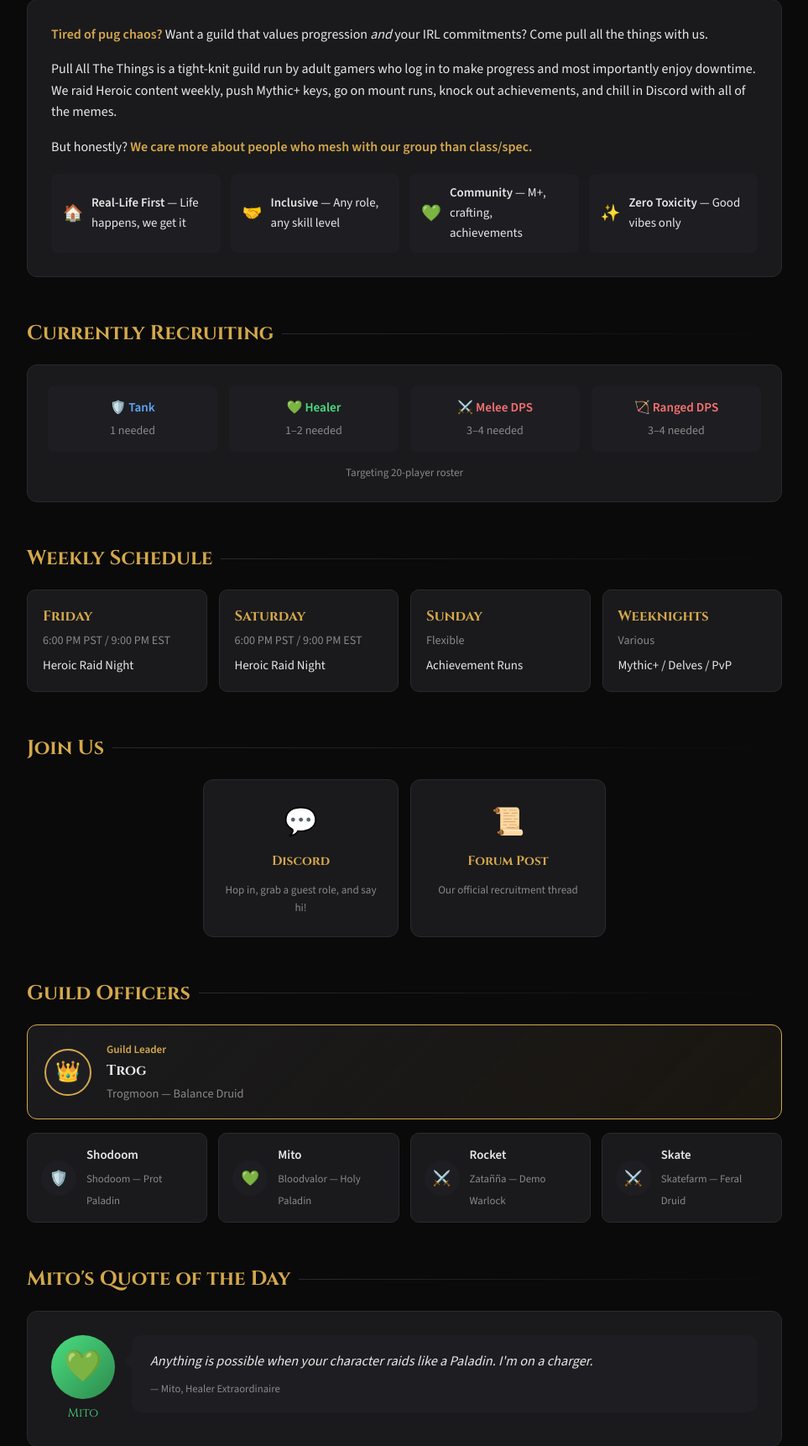
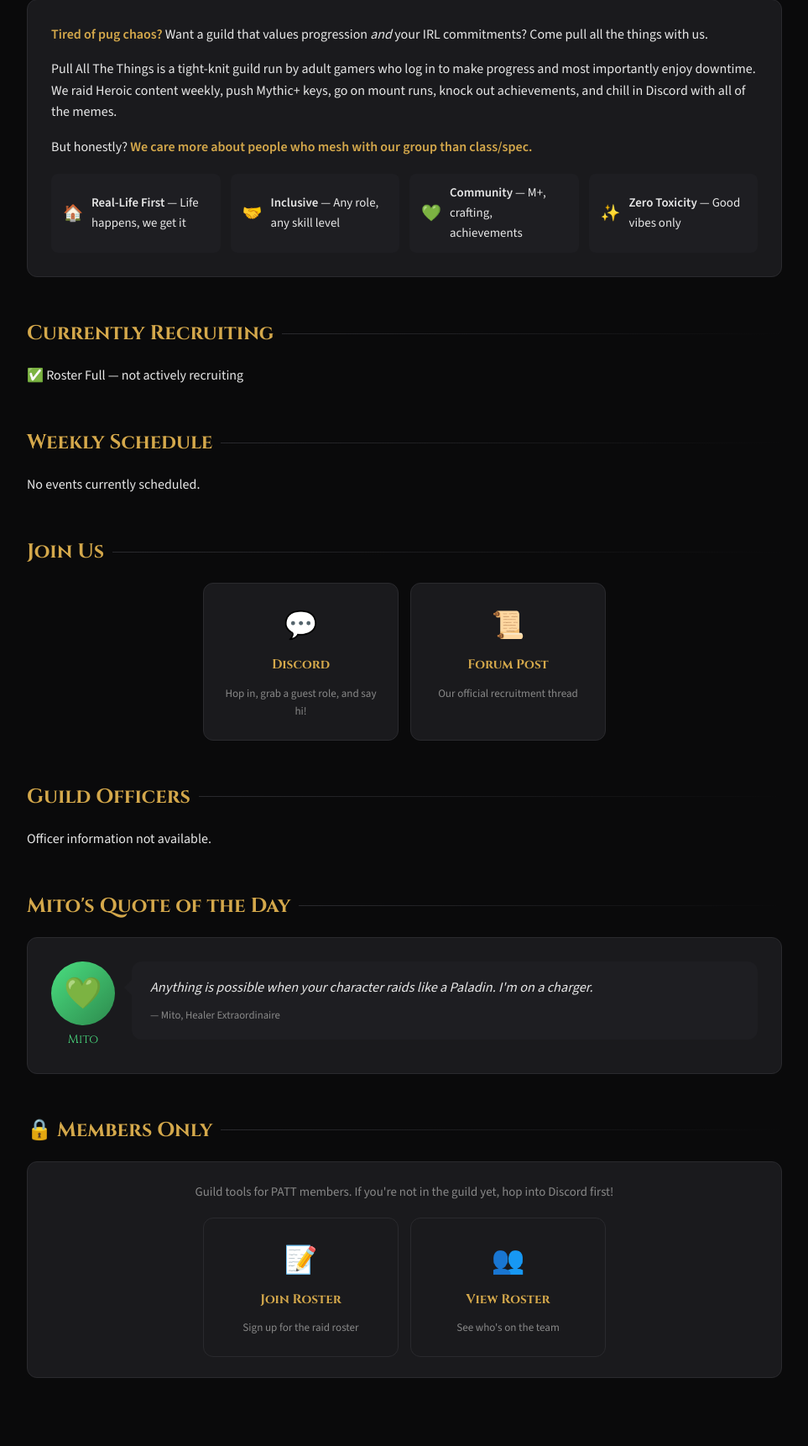
Before and after one commit to Shadowedvaca/PullAllTheThings-site, a FastAPI app: template src/patt/templates/public/index.html in a window 1280 px wide. Shown: the part 539-2261 px from the top of the page at 84% size, without its empty margins (158-1121 px from the left). Run offline with FastAPI, Linux system fonts and the light colour scheme; the template is opened without the code that fills it, so the values that code supplies are empty; parts of the project's set-up code (start-up, migrations or seed data) failed here and were passed over.

Commit message:
feat: phase 3.2 — index page revamp with live DB data
Replace hardcoded officers, recruiting, and schedule sections with live
data from the database. Officers loaded from players with rank >= 4,
recruiting needs computed from role counts vs targets, and weekly
schedule pulled from recurring_events (display_on_public=TRUE).
Also updates Members Only links from .html statics to /roster.

Co-Authored-By: Claude Sonnet 4.6 <noreply@anthropic.com>

```diff
--- a/src/patt/pages/public_pages.py
+++ b/src/patt/pages/public_pages.py
@@ -1,19 +1,149 @@
 """Public page routes: landing page."""
 
 import logging
+from typing import Any
 
 from fastapi import APIRouter, Depends, Request
 from fastapi.responses import HTMLResponse
-from sqlalchemy import func, select
+from sqlalchemy import func, select, text
+from sqlalchemy.orm import joinedload
 
 from patt.deps import get_db, get_page_member
 from patt.services import campaign_service
 from patt.templating import templates
-from sv_common.db.models import Player, MitoQuote, MitoTitle
+from sv_common.db.models import (
+    GuildRank,
+    Player,
+    MitoQuote,
+    MitoTitle,
+    RecurringEvent,
+    Specialization,
+)
 
 logger = logging.getLogger(__name__)
 
 router = APIRouter(tags=["public-pages"])
+
+# ---------------------------------------------------------------------------
+# Constants
+# ---------------------------------------------------------------------------
+
+ROLE_TARGETS = {
+    "Tank": 2,
+    "Healer": 4,
+    "Melee DPS": 6,
+    "Ranged DPS": 6,
+}
+
+CLASS_EMOJIS = {
+    "Druid": "🌿",
+    "Paladin": "⚔️",
+    "Warlock": "👁️",
+    "Priest": "✨",
+    "Mage": "🔮",
+    "Hunter": "🏹",
+    "Warrior": "⚔️",
+    "Shaman": "⚡",
+    "Monk": "☯️",
+    "Death Knight": "💀",
+    "Demon Hunter": "🦅",
+    "Evoker": "🐉",
+    "Rogue": "🗡️",
+}
+
+ROLE_EMOJIS = {
+    "Tank": "🛡️",
+    "Healer": "💚",
+    "Melee DPS": "⚔️",
+    "Ranged DPS": "🏹",
+}
+
+DAY_NAMES = ["Monday", "Tuesday", "Wednesday", "Thursday", "Friday", "Saturday", "Sunday"]
+
+
+# ---------------------------------------------------------------------------
+# Helper queries
+# ---------------------------------------------------------------------------
+
+
+async def _get_officers(db) -> list[dict[str, Any]]:
+    """Query officers (guild_rank.level >= 4), eagerly load char + class + spec."""
+    result = await db.execute(
+        select(Player)
+        .join(GuildRank, Player.guild_rank_id == GuildRank.id)
+        .where(GuildRank.level >= 4, Player.is_active == True)
+        .order_by(GuildRank.level.desc(), Player.display_name.asc())
+        .options(
+            joinedload(Player.guild_rank),
+            joinedload(Player.main_character).joinedload("wow_class"),
+            joinedload(Player.main_character).joinedload("active_spec"),
+        )
+    )
+    players = result.unique().scalars().all()
+
+    officers = []
+    for p in players:
+        char = p.main_character
+        class_name = char.wow_class.name if (char and char.wow_class) else None
+        class_color = (
+            f"#{char.wow_class.color_hex}" if (char and char.wow_class and char.wow_class.color_hex) else "#d4a84b"
+        )
+        armory_url = None
+        if char:
+            armory_url = (
+                f"https://worldofwarcraft.blizzard.com/en-us/character/us"
+                f"/{char.realm_slug}/{char.character_name.lower()}"
+            )
+        officers.append(
+            {
+                "display_name": p.display_name,
+                "guild_rank": p.guild_rank,
+                "main_character": char,
+                "class_emoji": CLASS_EMOJIS.get(class_name, "⚔️") if class_name else "⚔️",
+                "class_color": class_color,
+                "armory_url": armory_url,
+            }
+        )
+    return officers
+
+
+async def _get_recruiting_needs(db) -> dict[str, int]:
+    """Count active roster players by main role vs targets; return roles where count < target."""
+    rows = await db.execute(
+        text(
+            """
+            SELECT r.name AS role_name, COUNT(p.id) AS cnt
+            FROM guild_identity.players p
+            JOIN guild_identity.specializations s ON p.main_spec_id = s.id
+            JOIN guild_identity.roles r ON s.default_role_id = r.id
+            WHERE p.is_active = TRUE AND p.main_character_id IS NOT NULL
+            GROUP BY r.name
+            """
+        )
+    )
+    current_counts: dict[str, int] = {row.role_name: row.cnt for row in rows}
+
+    needs = {}
+    for role, target in ROLE_TARGETS.items():
+        current = current_counts.get(role, 0)
+        if current < target:
+            needs[role] = target - current
+    return needs
+
+
+async def _get_event_days(db) -> list[RecurringEvent]:
+    """Load public-visible active recurring events, ordered by day_of_week."""
+    result = await db.execute(
+        select(RecurringEvent)
+        .where(RecurringEvent.display_on_public == True, RecurringEvent.is_active == True)
+        .order_by(RecurringEvent.day_of_week.asc())
+    )
+    return result.scalars().all()
+
+
+# ---------------------------------------------------------------------------
+# Route helpers
+# ---------------------------------------------------------------------------
 
 
 def _rank_level(member: Player | None) -> int:
@@ -60,6 +190,23 @@ async def landing_page(
     except Exception:
         logger.warning("Could not load Mito quote/title from DB", exc_info=True)
 
+    # Load dynamic index data
+    officers = []
+    recruiting_needs: dict[str, int] = {}
+    event_days = []
+    try:
+        officers = await _get_officers(db)
+    except Exception:
+        logger.warning("Could not load officers from DB", exc_info=True)
+    try:
+        recruiting_needs = await _get_recruiting_needs(db)
+    except Exception:
+        logger.warning("Could not load recruiting needs from DB", exc_info=True)
+    try:
+        event_days = await _get_event_days(db)
+    except Exception:
+        logger.warning("Could not load event days from DB", exc_info=True)
+
     ctx = {
         "request": request,
         "current_member": current_member,
@@ -68,5 +215,11 @@ async def landing_page(
         "closed_campaigns": closed_campaigns,
         "mito_quote": mito_quote,
         "mito_title": mito_title,
+        "officers": officers,
+        "recruiting_needs": recruiting_needs,
+        "event_days": event_days,
+        "class_emojis": CLASS_EMOJIS,
+        "role_emojis": ROLE_EMOJIS,
+        "day_names": DAY_NAMES,
     }
     return templates.TemplateResponse("public/index.html", ctx)
--- a/src/patt/templates/public/index.html
+++ b/src/patt/templates/public/index.html
@@ -100,54 +100,38 @@
 {# ── Currently Recruiting ── #}
 <section class="lp-section">
     <h2 class="lp-section-title">Currently Recruiting</h2>
+    {% if recruiting_needs %}
     <div class="lp-needs">
         <div class="lp-needs-grid">
-            <div class="lp-need-item" id="need-tank">
-                <div class="lp-need-role role-tank">🛡️ Tank</div>
-                <div class="lp-need-count" id="need-tank-count">Loading…</div>
+            {% for role, needed in recruiting_needs.items() %}
+            <div class="lp-need-item high-need">
+                <div class="lp-need-role role-{{ role | lower | replace(' ', '-') }}">{{ role_emojis[role] }} {{ role }}</div>
+                <div class="lp-need-count">{{ needed }} needed</div>
             </div>
-            <div class="lp-need-item" id="need-healer">
-                <div class="lp-need-role role-healer">💚 Healer</div>
-                <div class="lp-need-count" id="need-healer-count">Loading…</div>
-            </div>
-            <div class="lp-need-item" id="need-melee">
-                <div class="lp-need-role role-dps">⚔️ Melee DPS</div>
-                <div class="lp-need-count" id="need-melee-count">Loading…</div>
-            </div>
-            <div class="lp-need-item" id="need-ranged">
-                <div class="lp-need-role role-dps">🏹 Ranged DPS</div>
-                <div class="lp-need-count" id="need-ranged-count">Loading…</div>
-            </div>
+            {% endfor %}
         </div>
-        <p class="lp-needs-note" id="needsNote">Targeting 20-player roster</p>
     </div>
+    {% else %}
+    <p class="roster-full">✅ Roster Full — not actively recruiting</p>
+    {% endif %}
 </section>
 
 {# ── Weekly Schedule ── #}
 <section class="lp-section">
     <h2 class="lp-section-title">Weekly Schedule</h2>
+    {% if event_days %}
     <div class="lp-schedule">
+        {% for event in event_days %}
         <div class="lp-sched-item">
-            <div class="lp-sched-day">Friday</div>
-            <div class="lp-sched-time">6:00 PM PST / 9:00 PM EST</div>
-            <div class="lp-sched-desc">Heroic Raid Night</div>
+            <div class="lp-sched-day">{{ day_names[event.day_of_week] }}</div>
+            <div class="lp-sched-time">{{ event.default_start_time.strftime('%I:%M %p') }} EST</div>
+            <div class="lp-sched-desc">{{ event.label }}</div>
         </div>
-        <div class="lp-sched-item">
-            <div class="lp-sched-day">Saturday</div>
-            <div class="lp-sched-time">6:00 PM PST / 9:00 PM EST</div>
-            <div class="lp-sched-desc">Heroic Raid Night</div>
-        </div>
-        <div class="lp-sched-item">
-            <div class="lp-sched-day">Sunday</div>
-            <div class="lp-sched-time">Flexible</div>
-            <div class="lp-sched-desc">Achievement Runs</div>
-        </div>
-        <div class="lp-sched-item">
-            <div class="lp-sched-day">Weeknights</div>
-            <div class="lp-sched-time">Various</div>
-            <div class="lp-sched-desc">Mythic+ / Delves / PvP</div>
-        </div>
+        {% endfor %}
     </div>
+    {% else %}
+    <p class="no-schedule">No events currently scheduled.</p>
+    {% endif %}
 </section>
 
 {# ── Join Us ── #}
@@ -170,64 +154,35 @@
 {# ── Guild Officers ── #}
 <section class="lp-section">
     <h2 class="lp-section-title">Guild Officers</h2>
-    <div class="lp-gl-card">
-        <div class="lp-gl-avatar">👑</div>
-        <div>
-            <div class="lp-gl-rank">Guild Leader</div>
-            <div class="lp-gl-name">Trog</div>
-            <div class="lp-gl-char">
-                <a href="https://worldofwarcraft.blizzard.com/en-us/character/us/senjin/trogmoon" target="_blank" rel="noopener" class="role-dps">
-                    Trogmoon — Balance Druid
-                </a>
+    {% if officers %}
+    <div class="lp-officers">
+        {% for officer in officers %}
+        <div class="lp-officer-card{% if officer.guild_rank.level == 5 %} lp-gl-card{% endif %}">
+            <div class="lp-officer-avatar">
+                {% if officer.guild_rank.level == 5 %}👑{% else %}{{ officer.class_emoji }}{% endif %}
+            </div>
+            <div>
+                {% if officer.guild_rank.level == 5 %}
+                <div class="lp-gl-rank">Guild Leader</div>
+                {% else %}
+                <div class="lp-officer-rank">{{ officer.guild_rank.name }}</div>
+                {% endif %}
+                <div class="lp-officer-name">{{ officer.display_name }}</div>
+                {% if officer.main_character %}
+                <div class="lp-officer-char">
+                    <a href="{{ officer.armory_url }}" target="_blank" rel="noopener"
+                       style="color: {{ officer.class_color }}">
+                        {{ officer.main_character.character_name }}{% if officer.main_character.active_spec %} — {{ officer.main_character.active_spec.name }}{% endif %}
+                    </a>
+                </div>
+                {% endif %}
             </div>
         </div>
+        {% endfor %}
     </div>
-    <div class="lp-officers">
-        <div class="lp-officer-card">
-            <div class="lp-officer-avatar">🛡️</div>
-            <div>
-                <div class="lp-officer-name">Shodoom</div>
-                <div class="lp-officer-char">
-                    <a href="https://worldofwarcraft.blizzard.com/en-us/character/us/bleeding-hollow/shodoom" target="_blank" rel="noopener" class="role-tank">
-                        Shodoom — Prot Paladin
-                    </a>
-                </div>
-            </div>
-        </div>
-        <div class="lp-officer-card">
-            <div class="lp-officer-avatar">💚</div>
-            <div>
-                <div class="lp-officer-name">Mito</div>
-                <div class="lp-officer-char">
-                    <a href="https://worldofwarcraft.blizzard.com/en-us/character/us/alterac-mountains/bloodvalor" target="_blank" rel="noopener" class="role-healer">
-                        Bloodvalor — Holy Paladin
-                    </a>
-                </div>
-            </div>
-        </div>
-        <div class="lp-officer-card">
-            <div class="lp-officer-avatar">⚔️</div>
-            <div>
-                <div class="lp-officer-name">Rocket</div>
-                <div class="lp-officer-char">
-                    <a href="https://worldofwarcraft.blizzard.com/en-us/character/us/sargeras/Zatan%C3%B1a" target="_blank" rel="noopener" class="role-dps">
-                        Zatañña — Demo Warlock
-                    </a>
-                </div>
-            </div>
-        </div>
-        <div class="lp-officer-card">
-            <div class="lp-officer-avatar">⚔️</div>
-            <div>
-                <div class="lp-officer-name">Skate</div>
-                <div class="lp-officer-char">
-                    <a href="https://worldofwarcraft.blizzard.com/en-us/character/us/tichondrius/skatefarm" target="_blank" rel="noopener" class="role-dps">
-                        Skatefarm — Feral Druid
-                    </a>
-                </div>
-            </div>
-        </div>
-    </div>
+    {% else %}
+    <p class="lp-officers-empty">Officer information not available.</p>
+    {% endif %}
 </section>
 
 {# ── Mito's Quote of the Day ── #}
@@ -253,12 +208,12 @@
     <div class="lp-members">
         <p class="lp-members-note">Guild tools for PATT members. If you're not in the guild yet, hop into Discord first!</p>
         <div class="lp-links">
-            <a href="/roster.html" class="lp-link-card">
+            <a href="/roster" class="lp-link-card">
                 <span class="lp-link-icon">📝</span>
                 <span class="lp-link-title">Join Roster</span>
                 <span class="lp-link-desc">Sign up for the raid roster</span>
             </a>
-            <a href="/roster-view.html" class="lp-link-card">
+            <a href="/roster" class="lp-link-card">
                 <span class="lp-link-icon">👥</span>
                 <span class="lp-link-title">View Roster</span>
                 <span class="lp-link-desc">See who's on the team</span>
@@ -272,5 +227,4 @@
 
 {% block scripts %}
 <script src="/static/js/countdown.js"></script>
-<script src="/static/js/landing-needs.js"></script>
 {% endblock %}
```
